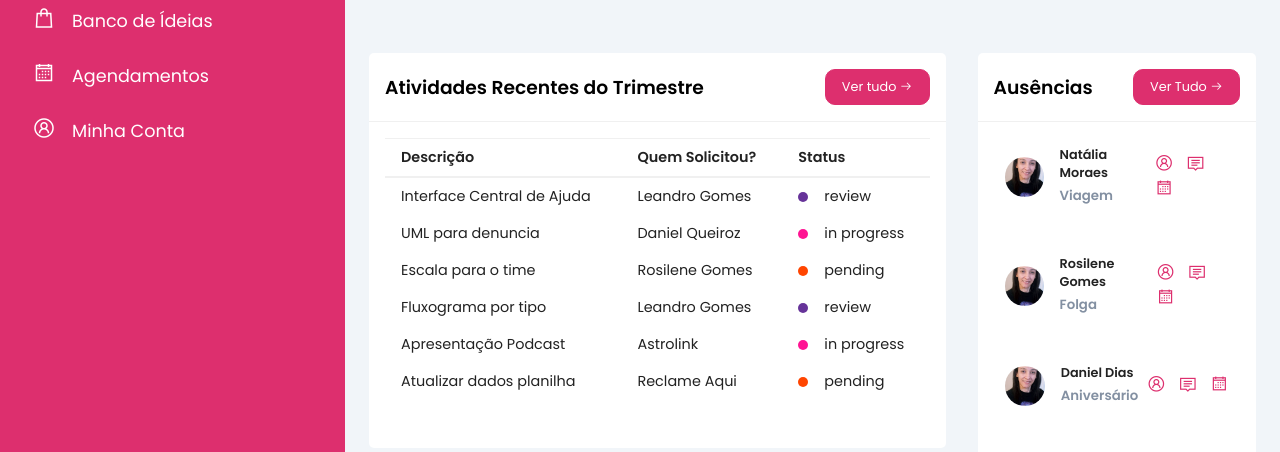
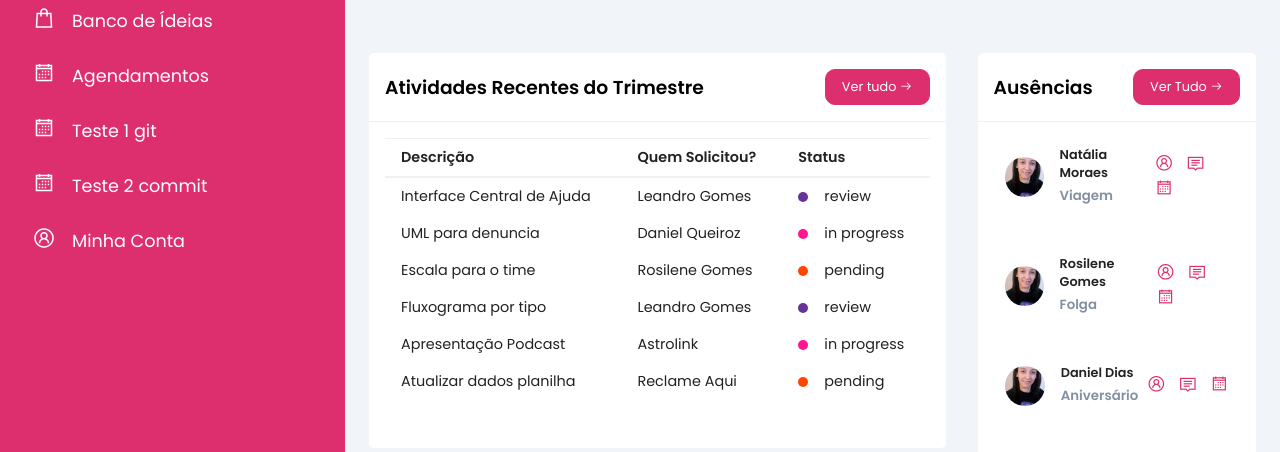
Before and after one commit to natalia-moraes/teamDashboard, a plain HTML site: page index.html in a window 1280 px wide. Shown: the part 298-750 px from the top of the page. Drawn offline with nearby package versions, Linux system fonts and the light colour scheme.

Commit message:
testando update na index

```diff
--- a/index.html
+++ b/index.html
@@ -35,6 +35,12 @@
                 </li>
                 <li>
                     <a href=""><span class="las la-calendar"></span><span>Agendamentos</span></a>
+                </li>
+                <li>
+                    <a href=""><span class="las la-calendar"></span><span>Teste 1 git</span></a>
+                </li>
+                <li>
+                    <a href=""><span class="las la-calendar"></span><span>Teste 2 commit</span></a>
                 </li>
                 <li>
                     <a href=""><span class="las la-user-circle"></span><span>Minha Conta</span></a>
```
